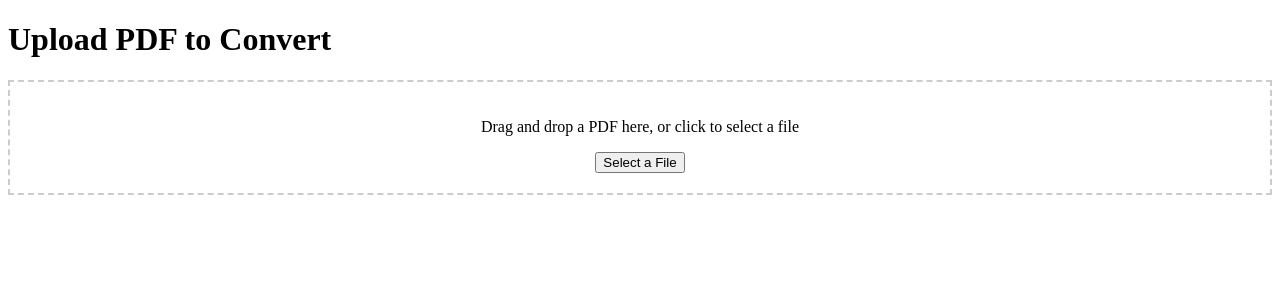
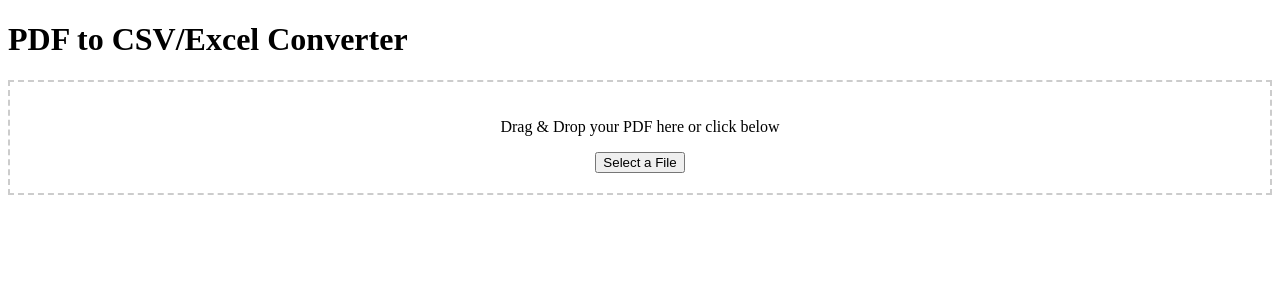
Before and after one commit to Ishaan933/pdfttoexcel, a Flask app: page / in a window 1280 px wide. Shown: the top 300 px of the page. Run offline with Flask 3, Linux system fonts and the light colour scheme.

Commit message:
Update index.html

```diff
--- a/templates/index.html
+++ b/templates/index.html
@@ -6,13 +6,13 @@
     <title>PDF to CSV/Excel Converter</title>
 </head>
 <body>
-    <h1>Upload PDF to Convert</h1>
+    <h1>PDF to CSV/Excel Converter</h1>
     <div id="drop-area" style="border: 2px dashed #ccc; padding: 20px; text-align: center;">
-        <p>Drag and drop a PDF here, or click to select a file</p>
+        <p>Drag & Drop your PDF here or click below</p>
         <input type="file" id="fileElem" style="display:none" accept="application/pdf" />
         <button onclick="document.getElementById('fileElem').click()">Select a File</button>
     </div>
-    <div id="result"></div>
+    <div id="result" style="margin-top: 20px;"></div>
 
     <script>
         const dropArea = document.getElementById("drop-area");
@@ -44,10 +44,10 @@
 
             const data = await response.json();
             if (data.error) {
-                result.innerHTML = `<p style="color: red;">Error: ${data.error}</p>`;
+                result.innerHTML = `<p style="color:red;">Error: ${data.error}</p>`;
             } else {
                 result.innerHTML = `
-                    <p>Conversion successful! Download files:</p>
+                    <p>Conversion Successful!</p>
                     <a href="${data.csv_download_link}" target="_blank">Download CSV</a><br>
                     <a href="${data.excel_download_link}" target="_blank">Download Excel</a>
                 `;
```
